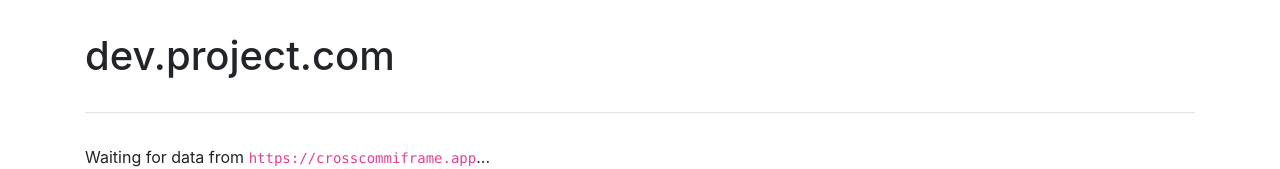
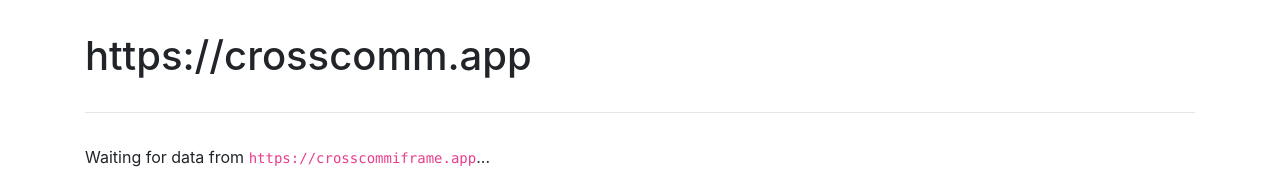
Before and after one commit to crookse/cross-comm, a plain HTML site: page index.html in a window 1280 px wide. Shown: the top 169 px of the page. Drawn offline with nearby package versions, Linux system fonts and the light colour scheme.

Commit message:
Update index.html

```diff
--- a/index.html
+++ b/index.html
@@ -12,7 +12,7 @@
 	<div class="container">
 		<div class="row">
 			<div class="col">
-				<h1 style="margin-bottom: 2rem;">dev.project.com</h1>
+				<h1 style="margin-bottom: 2rem;">https://crosscomm.app</h1>
 				<hr style="margin-bottom: 2rem;">
 				<p class="status-message">Waiting for data from <code>https://crosscommiframe.app</code>...</p>
 				<div class="user-data alert alert-info" style="display: none;">
```
